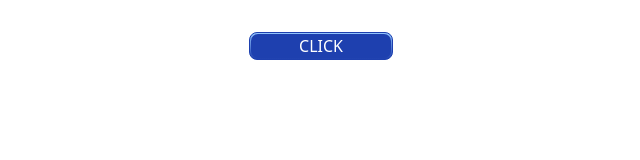
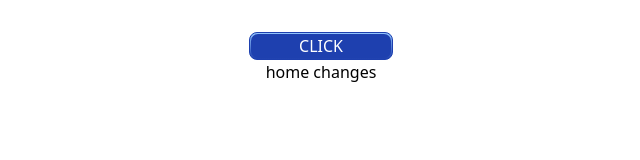
Before and after one commit to ArashAlizadeh1994/wp, a React (Vite) app: page / in a window 1280 px wide. Shown: the top 160 px of the page, without its empty margins (319-959 px from the left). Built offline with nearby package versions, Linux system fonts and the light colour scheme.

Commit message:
Update App.jsx

```diff
--- a/src/App.jsx
+++ b/src/App.jsx
@@ -10,6 +10,7 @@ function App() {
   return (
     <>
       <Buttom />
+      <div>home changes</div>
     </>
   )
 }
```
